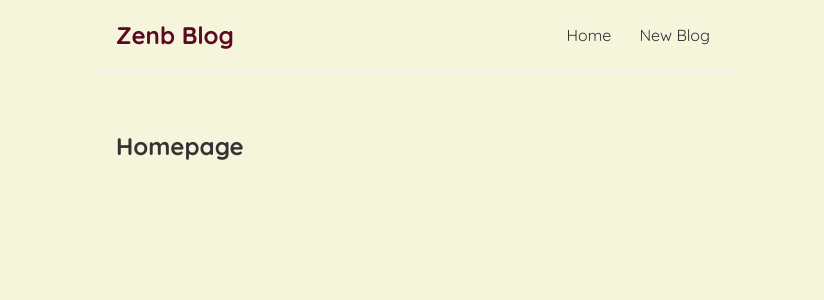
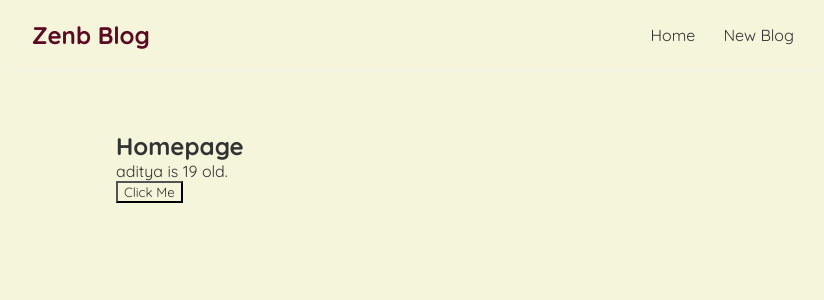
Before and after one commit to Adi1707/Blogging-Webite, a React (Create React App) app: page / in a window 1280 px wide. Shown: the top 300 px of the page, without its empty margins (224-1048 px from the left). Built offline with nearby package versions, Linux system fonts and the light colour scheme.

Commit message:
Initial Commit

```diff
--- a/src/App.js
+++ b/src/App.js
@@ -4,9 +4,7 @@ import Home from './Home'
 function App() {
   return (
     <div className="App">
-
       <Navbar />
-
       <div className="content">
         <Home />
       </div>
--- a/src/Home.js
+++ b/src/Home.js
@@ -1,7 +1,21 @@
+import { useState } from "react";
+
 const Home = () => {
+
+    // let name = 'Aditya';
+    const [name, setname] = useState(['aditya']);  //reactive value
+    const [age, setage] = useState('19');
+    const handleClick = () => {
+        setname('Aditya Pandey');
+        setage('20');
+    }
+
     return (
         <div className="home">
             <h2>Homepage</h2>
+            <p>{name} is {age} old.</p>
+            <button className="btn" onClick={handleClick}>Click Me</button>
+
         </div>
      );
 }
--- a/src/index.css
+++ b/src/index.css
@@ -11,7 +11,7 @@
   padding: 20px;
   display: flex;
   align-items: center;
-  max-width: 600px;
+  max-width: 60%;
   margin: 0 auto;
   border-bottom: 1px solid #f2f2f2;
 }
```
